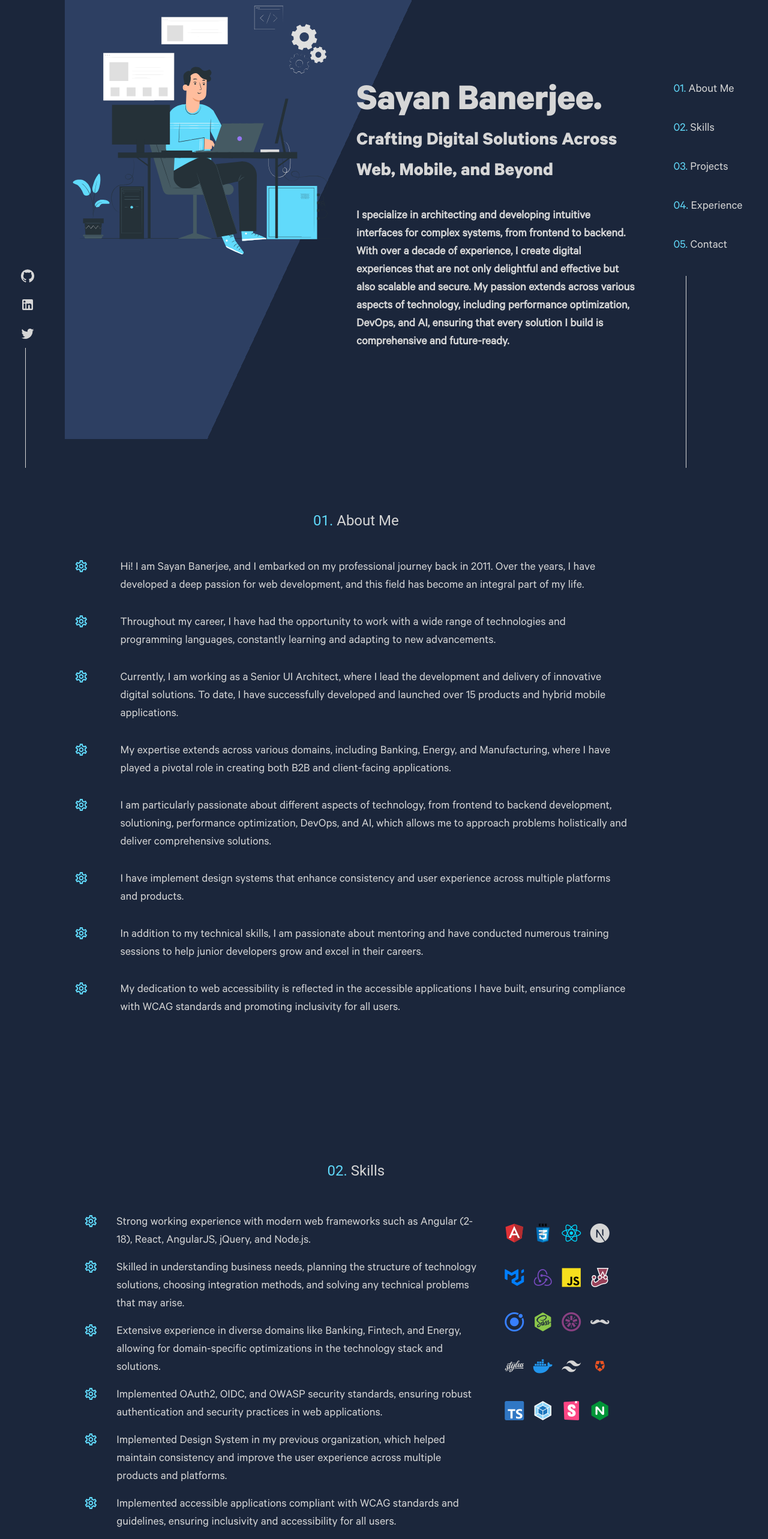
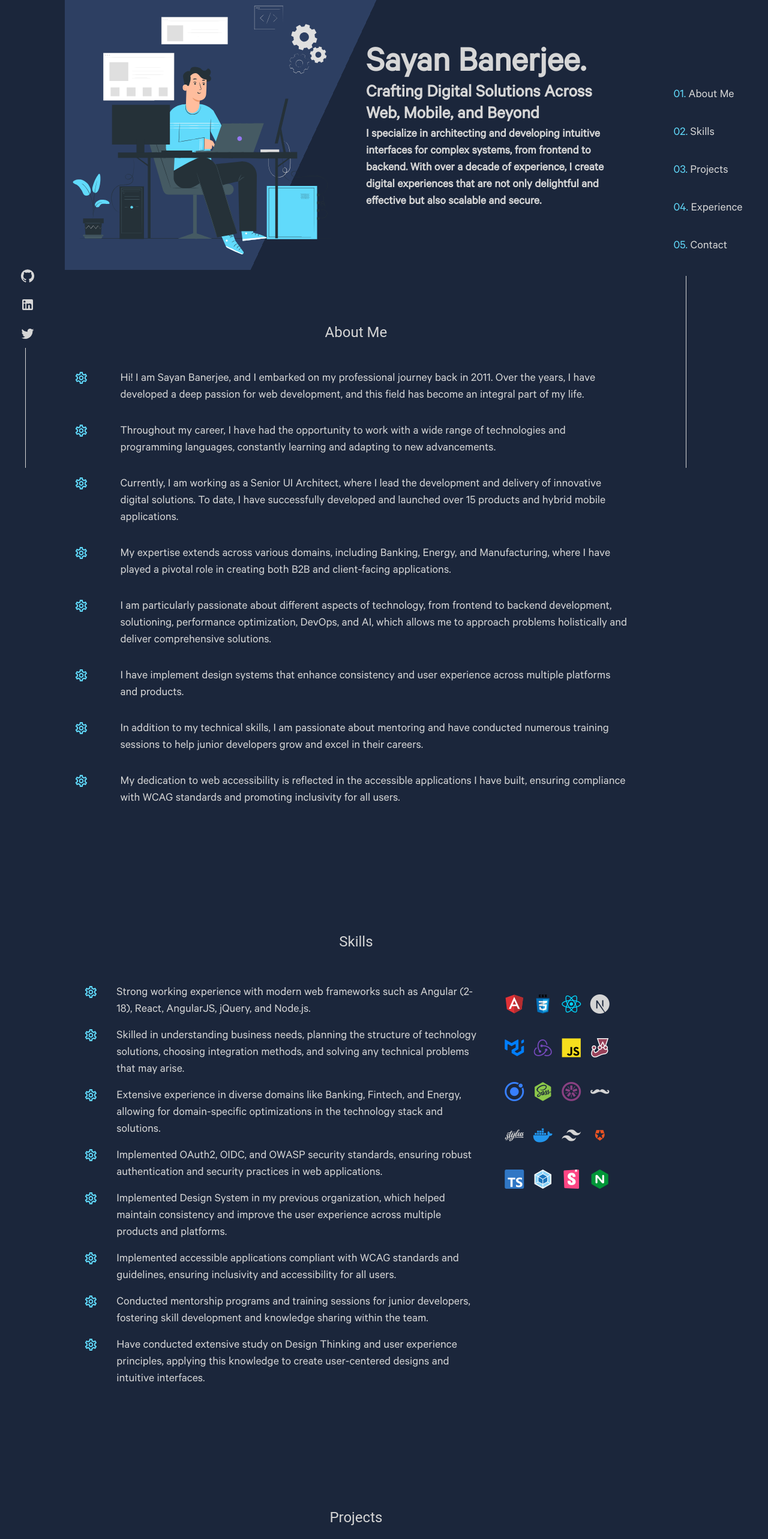
Before and after one commit to sayan-digital-product/sayan-portfolio, a Next.js app: page / in a window 1280 px wide. Shown: the part 20-2586 px from the top of the page at 60% size. Built offline with nearby package versions, Linux system fonts and the light colour scheme.

Commit message:
changes to support mobile screens

```diff
--- a/components/contact/contact-card.tsx
+++ b/components/contact/contact-card.tsx
@@ -7,7 +7,7 @@ import Button from '@mui/material/Button';
 export default function ContactCard(){
 	return (
         <>
-            <section className="mx-12 grid grid-cols-4">
+            <section className="mx-4 md:mx-12 md:grid md:grid-cols-4">
                 <div className="col-span-1">
 
                 </div>
--- a/containers/about-me/about-me.tsx
+++ b/containers/about-me/about-me.tsx
@@ -19,12 +19,12 @@ export default function AboutMe() {
 									<i className="ni ni-briefcase-24 text-info" />
 								</div>
 							</div>
-							<div className={`pl-4 ${styles.wrapHeading}`}>
-								<Typography variant="h5" className={`display-3 text-info ${styles.pageHeading}`}><span className={styles.brightBlue}>01.</span> About Me</Typography>
+							<div className="pl-4 md:wrapHeading justify-flex-center">
+								<Typography variant="h5" className={`display-3 text-info ${styles.pageHeading}`}> About Me</Typography>
 							</div>
 						</div>
 			</section>
-            <section className="mx-4 my-4 grid grid-cols-1 gap-3 full-height">
+            <section className="mx-4 md:my-4 grid grid-cols-1 gap-3 full-height">
 				{/* <Paper elevation={2} className="grid grid-cols-3 gap-3 full-height card-background"> */}
 					<section className="col-span-1">
 						<section className={`full-height ${style.appFontColor}`}>
--- a/containers/contact/contact.tsx
+++ b/containers/contact/contact.tsx
@@ -14,8 +14,8 @@ export default function Contact() {
 							<i className="ni ni-briefcase-24 text-info" />
 						</div>
 					</div>
-					<div className={`pl-4 ${styles.headingCenter} ${styles.wrapHeading}`}>
-						<Typography variant="h5" className={`display-3 text-info ${styles.pageHeading}`}><span className={styles.brightBlue}>05. </span>Stay in touch</Typography>
+					<div className="pl-4 md:wrapHeading justify-flex-center">
+						<Typography variant="h5" className={`display-3 text-info ${styles.pageHeading}`}>Stay in touch</Typography>
 					</div>
 				</section>
                 <section className="grid grid-cols-1 mt-10">
--- a/containers/experience/experience.tsx
+++ b/containers/experience/experience.tsx
@@ -13,11 +13,11 @@ export default function Experience() {
 									<i className="ni ni-briefcase-24 text-info" />
 								</div>
 							</div>
-							<div className={`pl-4 ${styles.wrapHeading}`}>
-								<Typography variant="h5" className={`display-3 text-info ${styles.pageHeading}`}><span className={styles.brightBlue}>04.</span> Experience</Typography>
+							<div className="pl-4 md:wrapHeading justify-flex-center">
+								<Typography variant="h5" className={`display-3 text-info ${styles.pageHeading}`}><span className={`hidden md:${styles.brightBlue}`}>04.</span> Experience</Typography>
 							</div>
 						</div>
-						<section className="grid grid-cols-3 full-height">
+						<section className="md:grid md:grid-cols-3 md:full-height">
 									{experience.map((data, i) => {
 										return <ExperienceCard key={i} {...data} />;
 									})}
--- a/containers/projects/projects.tsx
+++ b/containers/projects/projects.tsx
@@ -14,11 +14,11 @@ export default function Experience() {
 									<i className="ni ni-briefcase-24 text-info" />
 								</div>
 							</div>
-							<div className={`pl-4 ${styles.wrapHeading}`}>
-								<Typography variant="h5" className={`display-3 text-info ${styles.pageHeading}`}><span className={styles.brightBlue}>03.</span> Projects</Typography>
+							<div className="pl-4 md:wrapHeading justify-flex-center">
+								<Typography variant="h5" className={`display-3 text-info ${styles.pageHeading}`}>Projects</Typography>
 							</div>
 						</div>
-						<section className="grid grid-cols-3 full-height">
+						<section className="md:grid md:grid-cols-3 md:full-height">
 									{projects.map((data, i) => {
 										return <ProjectCard key={i} {...data} />;
 									})}
--- a/containers/skills/skills.tsx
+++ b/containers/skills/skills.tsx
@@ -25,14 +25,14 @@ export default function Skills() {
 							<i className="ni ni-briefcase-24 text-info" />
 						</div>
 					</div>
-					<div className={`pl-4 ${styles.wrapHeading}`}>
-						<Typography variant="h5" className={`display-3 text-info ${styles.pageHeading}`}><span className={styles.brightBlue}>02. </span>Skills</Typography>
+					<div className="pl-4 md:wrapHeading justify-flex-center">
+						<Typography variant="h5" className={`display-3 text-info ${styles.pageHeading}`}>Skills</Typography>
 					</div>
 				</div>
 			</section>
-			<section className="mx-4 my-4 grid grid-cols-4 gap-3 full-height">
+			<section className="mx-4 my-4 md:grid md:grid-cols-4 md:gap-3 md:full-height">
 				{/* <Paper elevation={2} className="grid grid-cols-3 gap-3 full-height card-background"> */}
-					<section className="col-span-3 p-4">
+					<section className="md:col-span-3 md:p-4">
 						<section className={style.appFontColor}>
 								{skills.software.items.map((item: string, index: number) => {
 									return <div key={index} className='grid grid-cols-12 pb-4'> <SettingsOutlinedIcon className={`col-span-1 ${style.brightFont}`}/><span className='col-span-11'>{item}</span></div>
@@ -40,7 +40,7 @@ export default function Skills() {
 						</section>
 					</section>
 					<section>
-						<div className="grid grid-cols-4 p-4">
+						<div className="hidden md:grid md:grid-cols-4 md:p-4">
 							<DynamicComponent data={skills.software.data} />
 						</div>
 					</section>
--- a/pages/_document.tsx
+++ b/pages/_document.tsx
@@ -20,7 +20,7 @@ export default function Document() {
           }}
         />
       </Head>
-      <body>
+      <body className='md:text-xl'>
         {getInitColorSchemeScript()}
         <Main />
         <NextScript />
--- a/pages/index.tsx
+++ b/pages/index.tsx
@@ -61,7 +61,7 @@ export default function Home() {
       variants={pageVariants}
       transition={pageTransition}
       id={id}
-      className={styles.page}
+      className="md:py-16"
     >
       {children}
     </motion.div>
@@ -72,29 +72,25 @@ export default function Home() {
           Hello world!
         </h1> */}
           <SEO />
-          <main className="grid grid-cols-12 gap-4">
-              <section className="grid justify-items-center col-span-1">
+          <main className="md:grid md:grid-cols-12 md:gap-4">
+              <section className="hidden md:grid md:justify-items-center md:col-span-1">
                 <div className={styles.leftNavBar}>
                   <Navigation />
                 </div>
               </section>
               <section className="col-span-9">
-                    <section className={`grid grid-cols-2 gap-4 ${styles.home}`} >
-                      <div className='grid grid-cols-1'>
+                    <section className={`md:grid md:grid-cols-2 md:gap-4 ${styles.home}`} >
+                      <div className='hidden md:grid md:grid-cols-1'>
                         <Landing />
                       </div>
                       <div className='grid grid-cols-1 content-center'>
-                          <div className="">
-                            <Typography variant="h2">
-                              <span className={styles.nameFont}>Sayan Banerjee.</span>
-                            </Typography>
-                            <Typography variant='h6'>
-                              <p><span className={styles.tagFont}>Crafting Digital Solutions Across Web, Mobile, and Beyond</span></p><br />
-                            </Typography>
+                          <div className="mx-4 my-6 md:my2">
+                              <span className="text-4xl md:text-6xl">Sayan Banerjee.</span><br />
+                              <span className="text-2xl my-4 md:text-3xl">Crafting Digital Solutions Across Web, Mobile, and Beyond</span><br />
                               <p>
                                 <span>I specialize in architecting and developing intuitive interfaces for complex systems, from frontend to backend. </span>
                                 <span>With over a decade of experience, I create digital experiences that are not only delightful and effective but also scalable and secure. </span>
-                                <span>My passion extends across various aspects of technology, including performance optimization, DevOps, and AI, ensuring that every solution I build is comprehensive and future-ready.</span>
+                                <span className='hidden md:text-xl'>My passion extends across various aspects of technology, including performance optimization, DevOps, and AI, ensuring that every solution I build is comprehensive and future-ready.</span>
                               </p>
                           </div>
                       </div>
@@ -117,7 +113,7 @@ export default function Home() {
                       </SectionWrapper>
                     </section>
               </section>
-              <section className="grid justify-items-center col-span-2">
+              <section className="hidden md:grid md:justify-items-center md:col-span-2">
                 <div className={styles.rightNavBar}>
                   <Menu />
                 </div>
--- a/styles/Home.module.css
+++ b/styles/Home.module.css
@@ -10,7 +10,7 @@
     width: 100%;
     background-image: -webkit-linear-gradient(-25deg, rgba(var(--background-start-rgb)) 45%, rgba(var(--background-end-rgb)) 45%);
     /* background: rgba(var(--background-end-rgb)); */
-    min-height: calc(100vh - 48px);
+    /* min-height: calc(100vh - 48px); */
     font-weight: 600;
 }
 
@@ -32,20 +32,11 @@
 .page {
   width: 100%;
   min-height: calc(100vh - 48px);
-  padding-bottom: 4rem;
 }
-
-.wrapHeading {
-  display: flex;
-  padding-top: 6rem;
-  justify-content: center;
-}
-
 
 .brightBlue {
   color: rgb(var(--bright-blue-rgb));
 }
-
 
 .pageHeading {
 
--- a/styles/globals.css
+++ b/styles/globals.css
@@ -120,7 +120,6 @@ body {
 body {
   background: rgb(var(--background-end-rgb));
   font-family: CalibreRegular;
-  font-size: 1.25rem;
   color: rgb(var(--light-blue-rgb));
 }
 
@@ -163,6 +162,19 @@ a:hover {
   color: rgb(var(--light-blue-rgb)) !important;
 }
 
+.wrapHeading {
+  padding-top: 6rem;
+}
+
+.justify-flex-center {
+  display: flex;
+  justify-content: center;
+}
+
+.md-font {
+  font-size: 1.25rem;
+}
+
 @media (prefers-color-scheme: dark) {
   html {
     color-scheme: dark;
```
